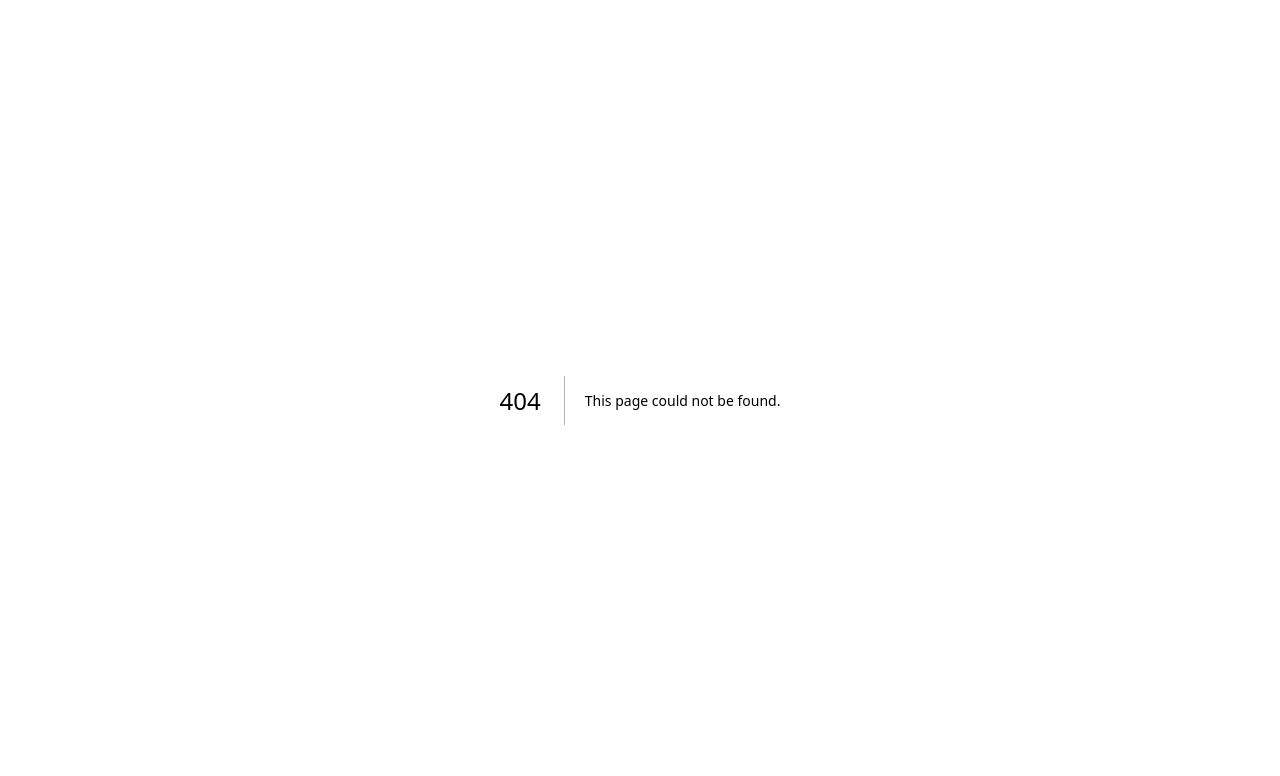
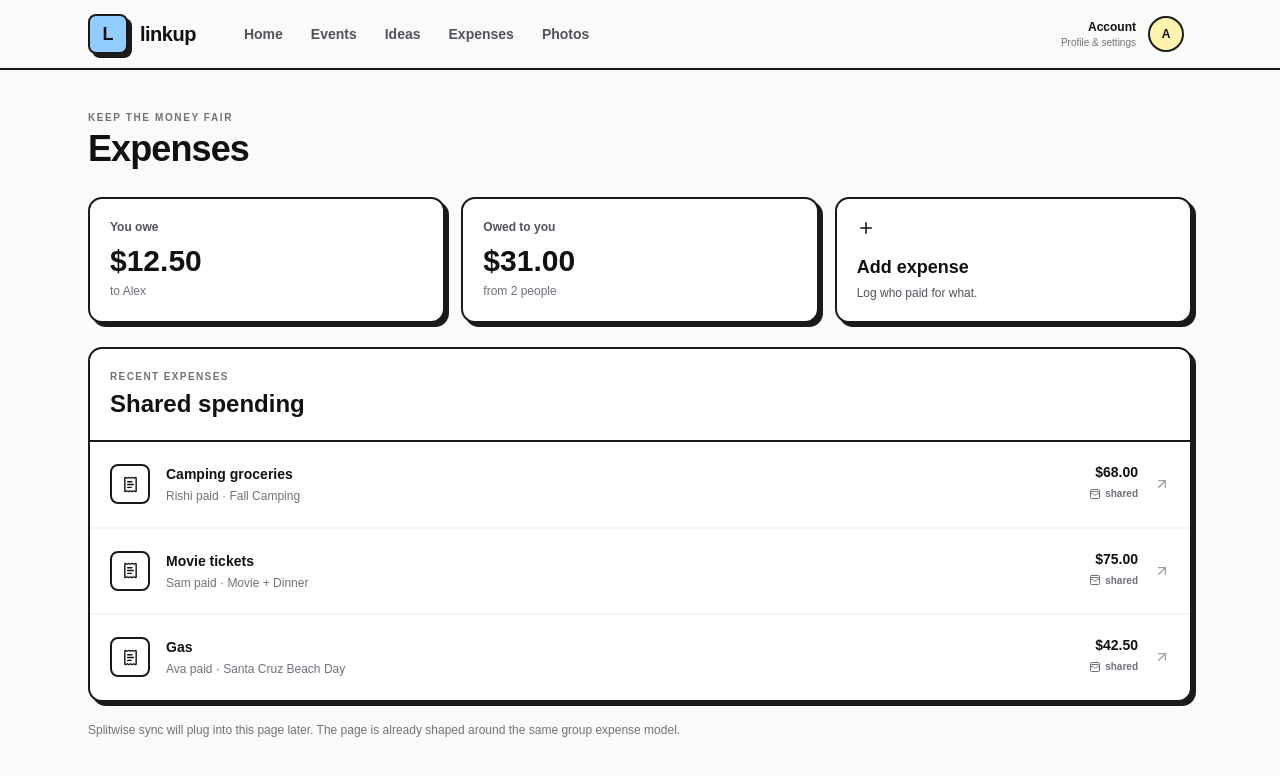
Before and after one commit to justrishith/linkup, a Next.js app: page /dashboard/expenses in a window 1280 px wide. Before the commit this address had no page. Shown: the top 776 px of the page. Built offline with nearby package versions, Linux system fonts and the light colour scheme.

Commit message:
feat: add expenses subpage

```diff
--- /dev/null
+++ b/app/dashboard/expenses/page.tsx
@@ -0,0 +1,25 @@
+import { ArrowUpRight, CircleDollarSign, Plus, ReceiptText, WalletCards } from 'lucide-react'
+import DashboardShell from '../_components/shell'
+
+const expenses = [
+  ['Camping groceries', '$68.00', 'Rishi paid', 'Fall Camping'],
+  ['Movie tickets', '$75.00', 'Sam paid', 'Movie + Dinner'],
+  ['Gas', '$42.50', 'Ava paid', 'Santa Cruz Beach Day'],
+]
+
+export default function ExpensesPage() {
+  return <DashboardShell title="Expenses" eyebrow="KEEP THE MONEY FAIR">
+    <div className="grid gap-4 sm:grid-cols-3 mb-6">
+      <div className="brutal-card bg-brand-coral p-5"><div className="text-xs font-bold text-zinc-600">You owe</div><div className="mt-2 text-3xl font-black">$12.50</div><div className="mt-1 text-xs text-zinc-500">to Alex</div></div>
+      <div className="brutal-card bg-brand-mint p-5"><div className="text-xs font-bold text-zinc-600">Owed to you</div><div className="mt-2 text-3xl font-black">$31.00</div><div className="mt-1 text-xs text-zinc-500">from 2 people</div></div>
+      <button className="brutal-card bg-brand-blue p-5 text-left"><Plus size={18}/><div className="mt-4 text-lg font-black">Add expense</div><div className="mt-1 text-xs text-zinc-600">Log who paid for what.</div></button>
+    </div>
+    <div className="brutal-card overflow-hidden">
+      <div className="border-b-2 border-[#1a1a1a] p-5"><div className="text-[10px] font-black tracking-[.14em] text-zinc-500">RECENT EXPENSES</div><h2 className="mt-1 text-2xl font-black">Shared spending</h2></div>
+      <div className="divide-y-2 divide-zinc-100">
+        {expenses.map(([name, amount, paid, event]) => <div key={name} className="flex items-center gap-4 p-5"><div className="grid h-10 w-10 shrink-0 place-items-center rounded-lg border-2 border-[#1a1a1a] bg-white"><ReceiptText size={17}/></div><div className="min-w-0 flex-1"><div className="text-sm font-black">{name}</div><div className="mt-1 text-xs text-zinc-500">{paid} · {event}</div></div><div className="text-right"><div className="text-sm font-black">{amount}</div><div className="mt-1 inline-flex items-center gap-1 text-[10px] font-bold text-zinc-500"><WalletCards size={12}/> shared</div></div><ArrowUpRight size={16} className="text-zinc-400"/></div>)}
+      </div>
+    </div>
+    <p className="mt-5 text-xs font-medium text-zinc-500">Splitwise sync will plug into this page later. The page is already shaped around the same group expense model.</p>
+  </DashboardShell>
+}
```
